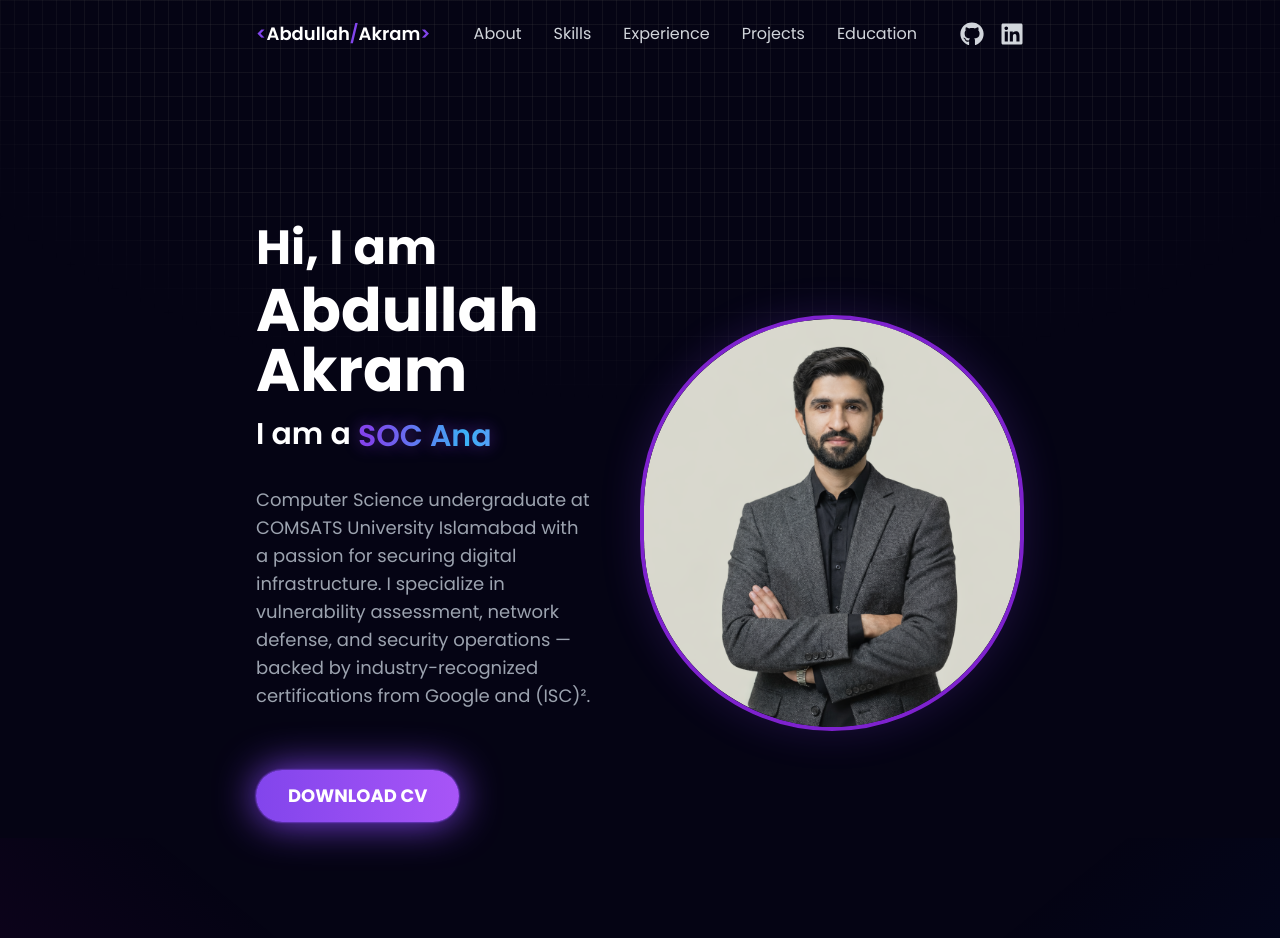
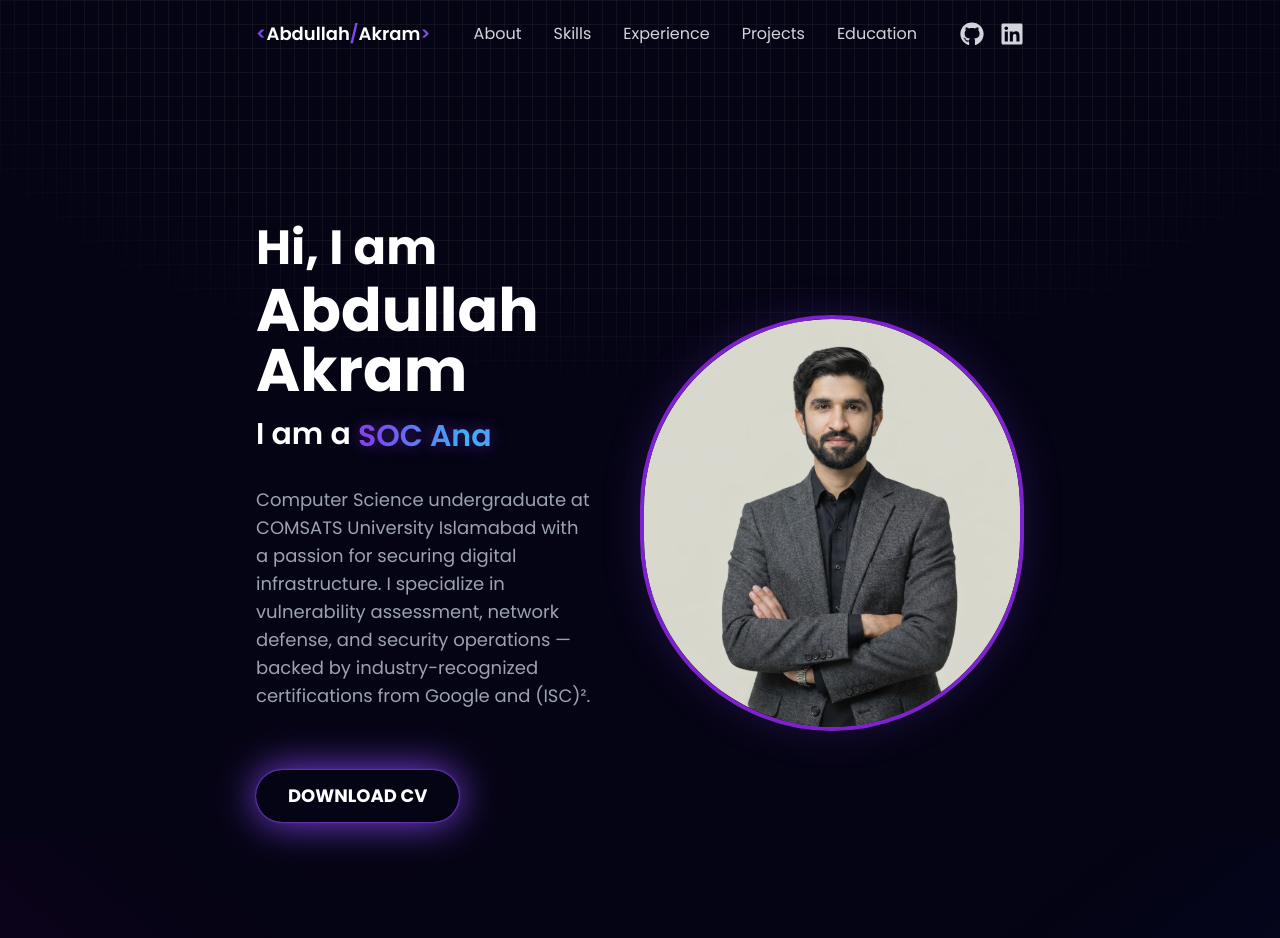
Before and after one commit to Abdullah-Akram04/Porfolio, a React (Vite) app: page / in a window 1280 px wide. Shown: the top 938 px of the page. Built offline with nearby package versions, Linux system fonts and the light colour scheme.

Commit message:
typo in the word "linear-gradient" in the inline style of the anchor tag. It is currently written as "liner-gradient".

```diff
--- a/src/components/About/About.jsx
+++ b/src/components/About/About.jsx
@@ -79,7 +79,7 @@ Computer Science undergraduate at COMSATS University Islamabad with a passion fo
             rel="noopener noreferrer"
             className="inline-block text-white py-3 px-8 rounded-full mt-5 text-lg font-bold transition duration-300 transform hover:scale-105"
             style={{
-              background: 'linear-gradient(90deg, #8245ec, #a855f7)',
+              background: 'liner-gradient(90deg, #8245ec, #a855f7)',
               boxShadow: '0 0 2px #8245ec, 0 0 2px #8245ec, 0 0 40px #8245ec',
             }}
           >
```
